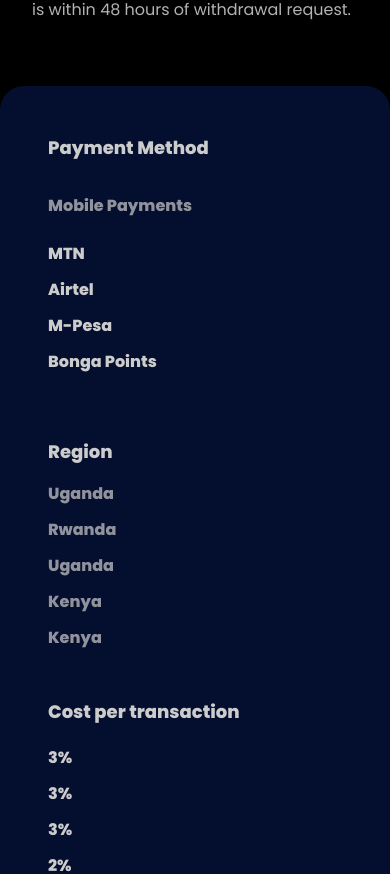
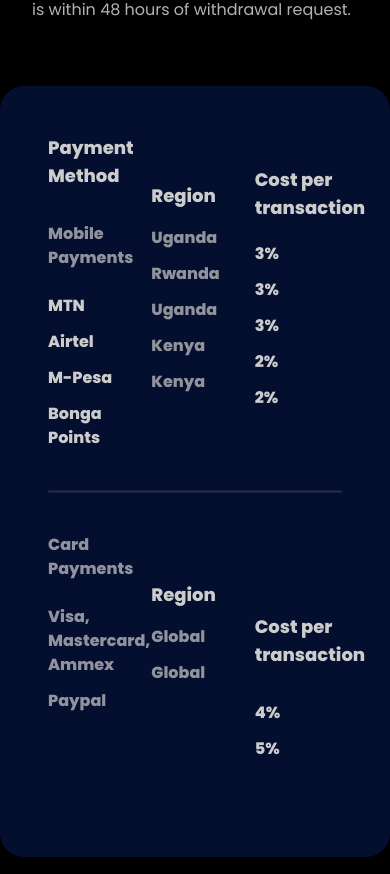
Before and after one commit to MOOKHAFRICA/mookhpay-landing, a Next.js app: page / in a window 390 px wide. Shown: the part 3735-4609 px from the top of the page. Built offline with nearby package versions, Linux system fonts and the light colour scheme.

Commit message:
change pricing card grid layout

```diff
--- a/components/pricingCard.js
+++ b/components/pricingCard.js
@@ -3,7 +3,7 @@
     <div className="w-screen">
       <div className="container mx-auto">
         <div className="bg-cwc-featuresbg hover:bg-gradient-to-r from-cwc-fone to-cwc-tone rounded-3xl p-12 pb-24 opacity-80">
-          <div className="grid grid-cols-1 md:grid-cols-3 gap-4">
+          <div className="grid grid-cols-3 gap-4">
             <div>
               <div>
                 <p className="text-white font-extrabold text-lg lg:text-xl">
@@ -94,7 +94,7 @@
           <div className="mt-10 mb-10 border border-gray-500 text-white opacity-20">
             <hr />
           </div>
-          <div className="grid grid-cols-1 md:grid-cols-3 gap-4">
+          <div className="grid grid-cols-3 gap-4">
             <div>
               <div>
                 <p className="text-white opacity-70 lg:text-lg mb-6 lg:pb-6 font-extrabold">
```
